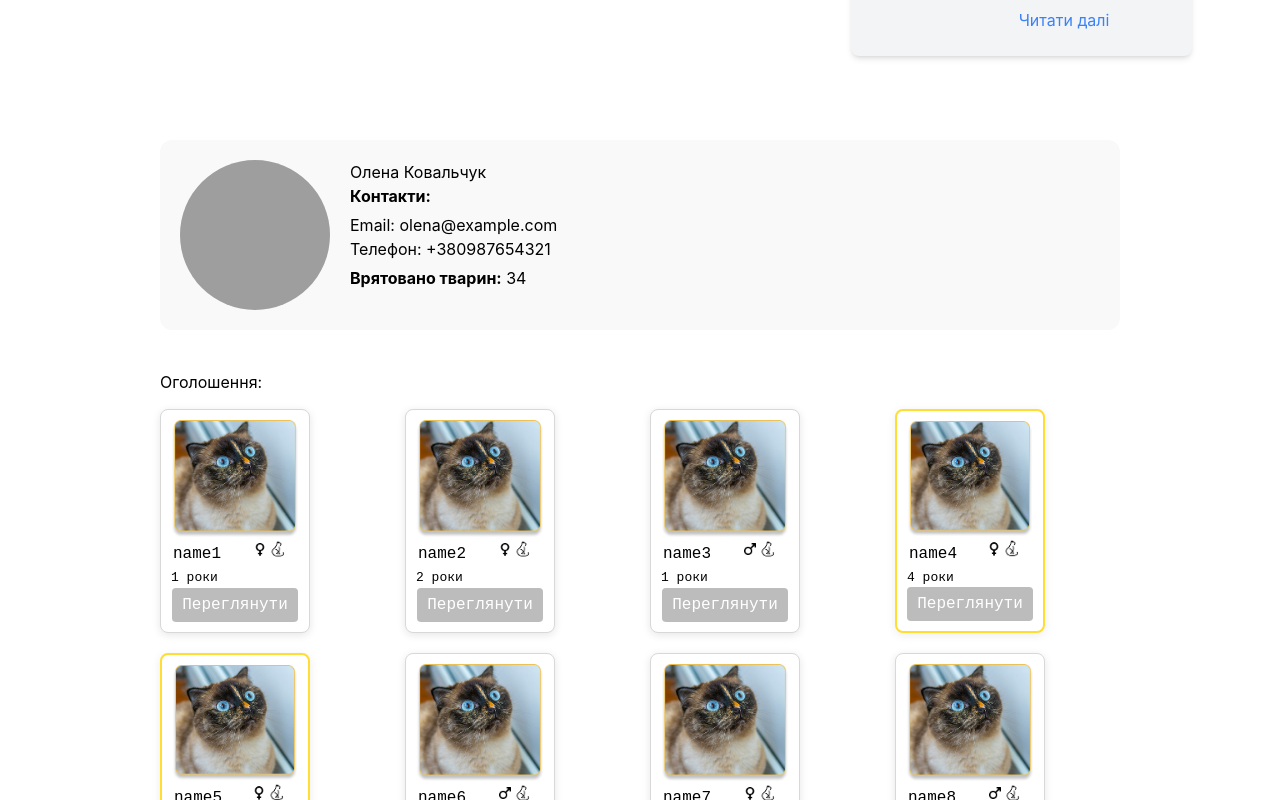
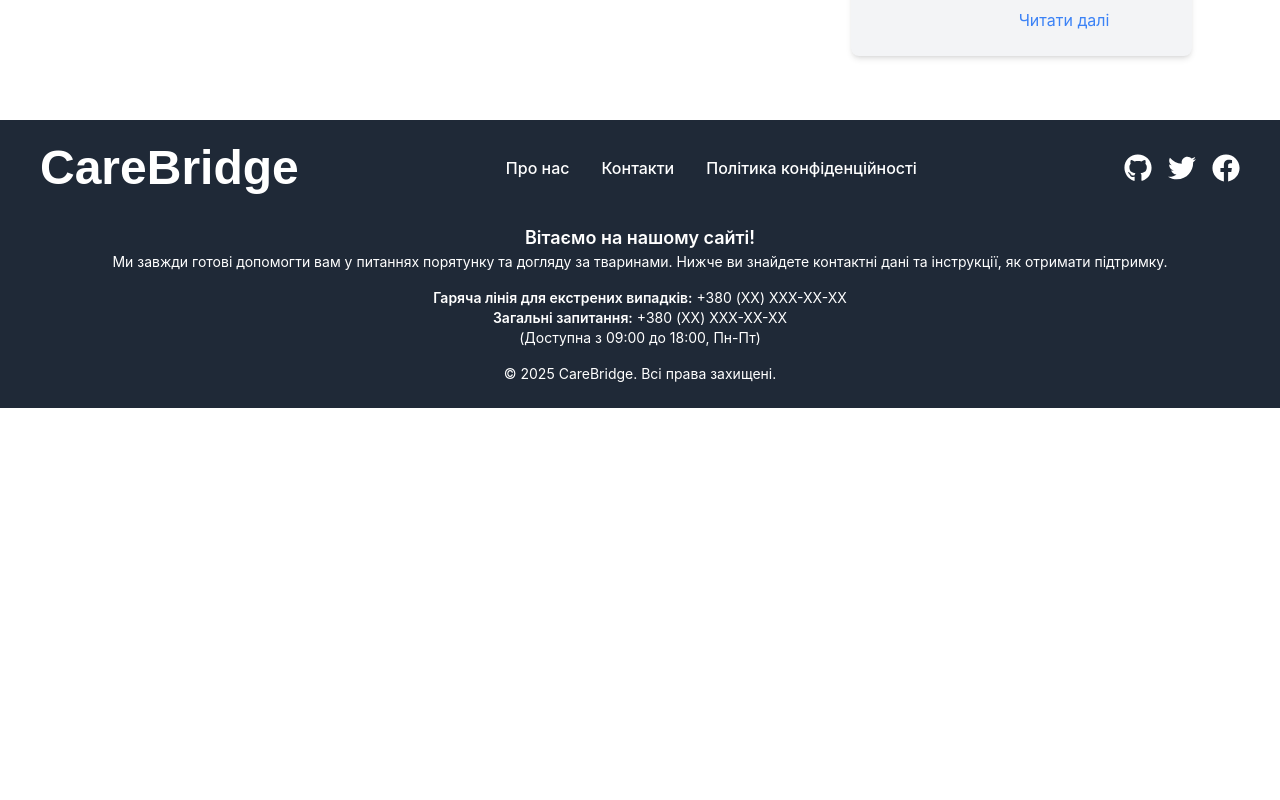
Before and after one commit to Viktoria-Kibit/CareBridge, a React (Create React App) app: page / in a window 1280 px wide. Shown: the part 1920-2720 px from the top of the page. After the commit the page ends 2328 px from the top, so only its background shows below. Built offline with nearby package versions, Linux system fonts and the light colour scheme; grey boxes are pictures that could not be loaded.

Commit message:
commented to not spoil main page

```diff
--- a/src/pages/Home/Home.js
+++ b/src/pages/Home/Home.js
@@ -40,7 +40,7 @@ const Home = () => {
       <AboutPlatform />
       <NewsSection />
       {/* <Carousel cards={cards}/> */}
-      <VolunteerProfile volunteer={volunteerData}/>
+      {/* <VolunteerProfile volunteer={volunteerData}/> */}
     </div>
   );
 };
```
